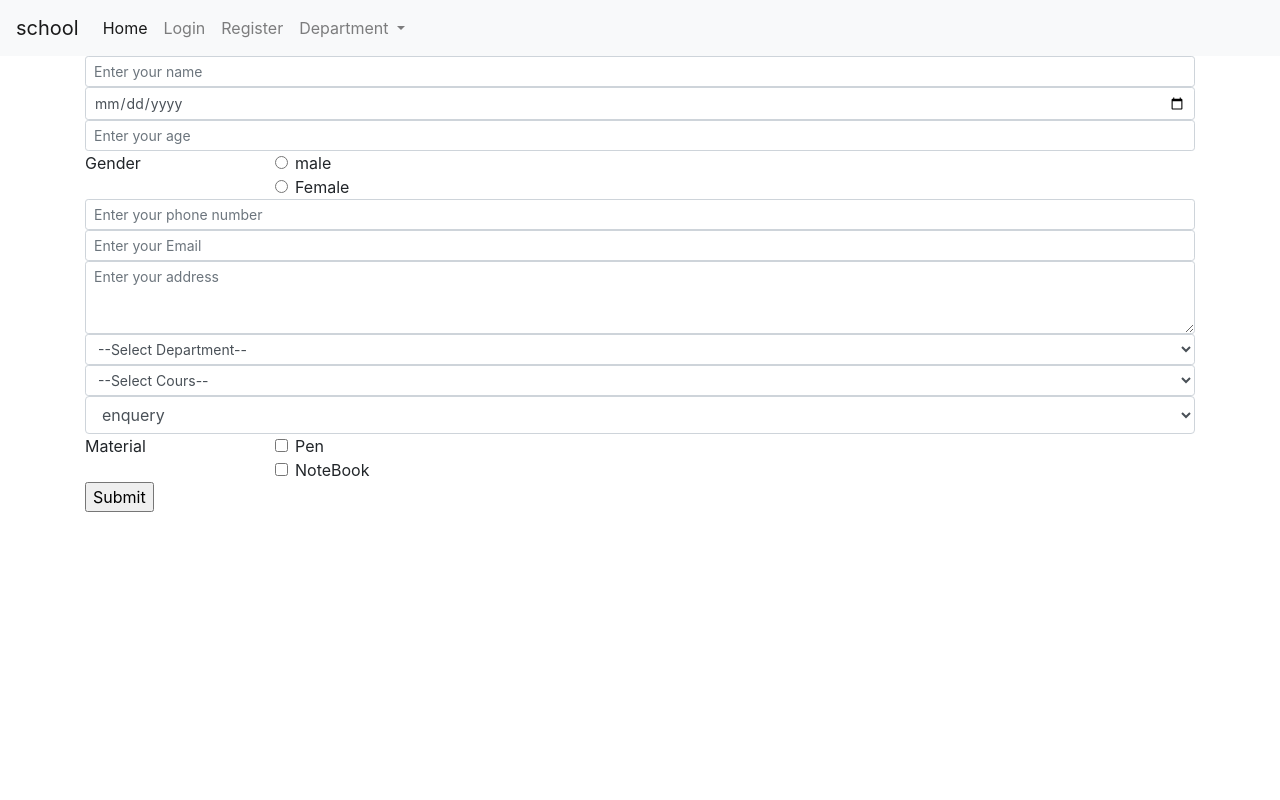
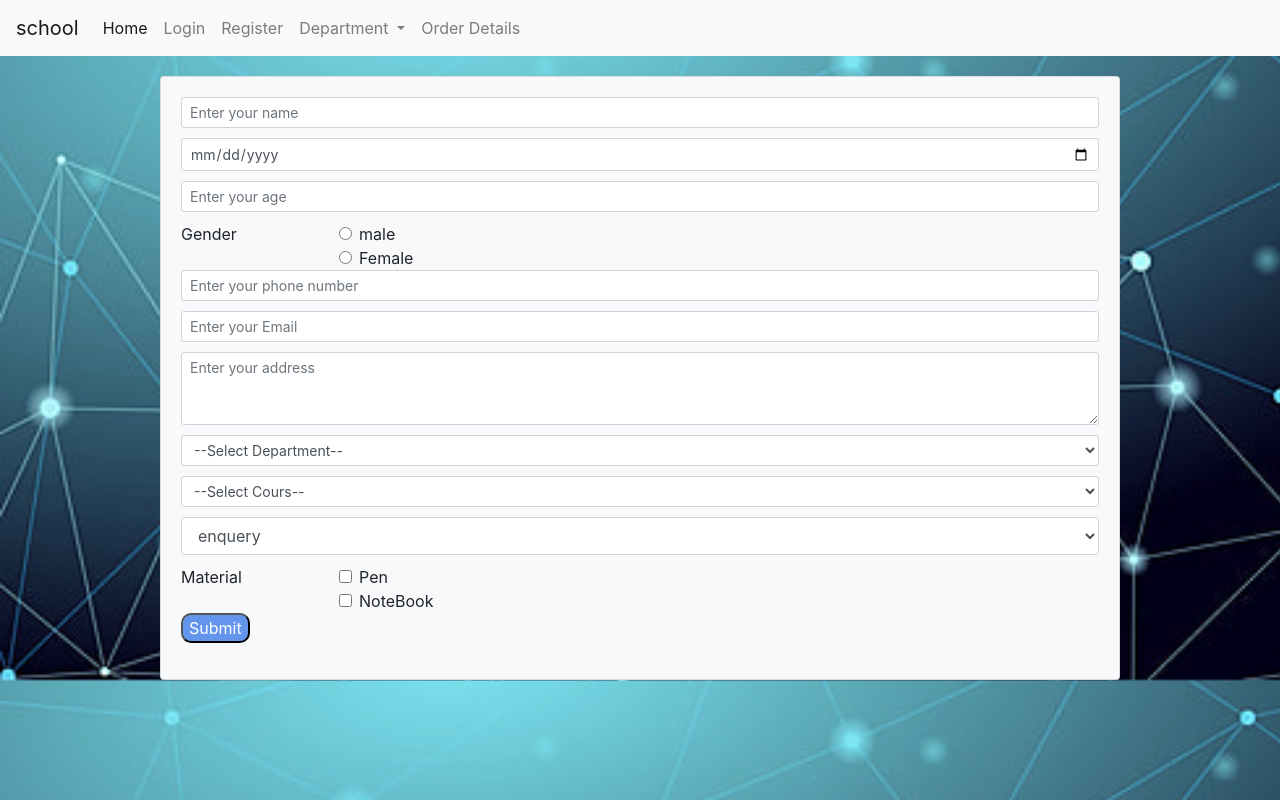
Before and after one commit to anasnnc/School_store, a Django app: page /form1/ in a window 1280 px wide. Run offline with Django 4.2, Linux system fonts and the light colour scheme; data comes from the database, SQL or seed files in the repository; both versions use the stored data as it was after the commit; some libraries are stand-ins or nearby versions.

Commit message:
add some css and order detail page

```diff
--- a/schoolstore/schoolApp/urls.py
+++ b/schoolstore/schoolApp/urls.py
@@ -8,6 +8,8 @@ urlpatterns = [
     path('',views.home,name='home'),
     path('stud_form/',views.stud_form,name='stud_form'),
     path('form1/',views.form1,name='form1'),
+    path('order_details/',views.orderDetail,name='orderDetail'),
+    path('details/<int:order_id>/',views.Details,name='Details'),
 ]
 if settings.DEBUG:
     urlpatterns += static(settings.STATIC_URL, document_root=settings.STATIC_ROOT)
--- a/schoolstore/schoolApp/views.py
+++ b/schoolstore/schoolApp/views.py
@@ -49,3 +49,10 @@ def form1(request):
 
 
     return render(request,form,{'department':deptcontext,'cours':corcontext})
+def orderDetail(request):
+    detail=orderForm.objects.all()
+    return render(request,'order_details.html',{'detail':detail})
+
+def Details(request,order_id):
+    detail1=orderForm.objects.get(id=order_id)
+    return render(request,'details.html',{'detail1':detail1})
--- /dev/null
+++ b/schoolstore/static/css/costum.css
@@ -0,0 +1,45 @@
+.login{
+    margin: auto;
+    margin-top: 50px;
+    align-items: center;
+    background-color: aqua;
+    padding: 100px;
+    line-break: auto;
+}
+.detail{
+    margin: auto;
+    margin-top: 50px;
+    align:center;
+}
+.name1{
+    margin-bottom: 10px;
+    border-radius: 10px;
+}
+.name2{
+    margin-bottom: 10px;
+}
+.psw{
+    margin-bottom: 10px;
+    border-radius: 10px;
+}
+.b2{
+    color: white;
+    border-radius: 10px;
+    background-color:lightgreen;
+}
+.b1{
+    color: white;
+    border-radius: 10px;
+    background-color: cornflowerblue;
+}
+.body1{
+
+
+}
+/*html {*/
+/*  background: no-repeat center center fixed;*/
+/*  -webkit-background-size: cover;*/
+/*  -moz-background-size: cover;*/
+/*  -o-background-size: cover;*/
+/*  background-size: cover;*/
+/*}*/
--- a/schoolstore/templates/base.html
+++ b/schoolstore/templates/base.html
@@ -4,15 +4,18 @@
 <head>
     <meta charset="UTF-8">
     <title>Title</title>
-
-    <link rel="stylesheet" href="https://cdn.jsdelivr.net/npm/bootstrap@4.0.0/dist/css/bootstrap.min.css" integrity="sha384-Gn5384xqQ1aoWXA+058RXPxPg6fy4IWvTNh0E263XmFcJlSAwiGgFAW/dAiS6JXm" crossorigin="anonymous">
+    <link rel="stylesheet" href="{% static 'css/costum.css' %}">
+    <link rel="stylesheet" href="https://cdn.jsdelivr.net/npm/bootstrap@4.0.0/dist/css/bootstrap.min.css" >
     <script src="https://ajax.googleapis.com/ajax/libs/jquery/3.5.1/jquery.min.js"></script>
     <script src="https://maxcdn.bootstrapcdn.com/bootstrap/3.4.1/js/bootstrap.min.js"></script>
 </head>
-<body>
+<body class="background_image" style="background-image: url({% static 'img/back.jpg' %});background-size: cover;">
 
 {% include 'nav.html' %}
+
+
 {% block content %}
+
 {% endblock %}
 
 {% for msg in messages %}
--- a/schoolstore/templates/form1.html
+++ b/schoolstore/templates/form1.html
@@ -5,16 +5,17 @@
 <div class="container">
 <form method="post">
     {% csrf_token %}
-
-           <div class="form-group">
-         <input class="form-control form-control-sm" type="text" name="name" placeholder="Enter your name">
-        <input class="form-control form-control-sm" type="date" name="DOB" >
-     <input class="form-control form-control-sm" type="number" name="age" placeholder="Enter your age">
+<div class="card  bg-light " style="width: 60rem;margin: auto;margin-top: 20px">
+    <div class="card-body">
+        <div class="form-group">
+         <input class="form-control form-control-sm name2" type="text" name="name" placeholder="Enter your name">
+        <input class="form-control form-control-sm name2" type="date" name="DOB" >
+     <input class="form-control form-control-sm name2" type="number" name="age" placeholder="Enter your age">
                <div class="row">
-      <legend class="col-form-label col-sm-2 pt-0">Gender</legend>
+      <legend class="col-form-label col-sm-2 pt-0" >Gender</legend>
       <div class="col-sm-10">
         <div class="form-check">
-          <input class="form-check-input" type="radio" name="gender" id="gridRadios1" value="male" >
+          <input class="form-check-input " type="radio" name="gender" id="gridRadios1" value="male" >
           <label class="form-check-label" for="gridRadios1">
             male
           </label>
@@ -27,24 +28,24 @@
           </div>
       </div>
                </div>
-               <input class="form-control form-control-sm" type="number" name="phone" placeholder="Enter your phone number">
-               <input class="form-control form-control-sm" type="email" name="mail" placeholder="Enter your Email">
-               <textarea class="form-control form-control-sm" rows="3" name="address" placeholder="Enter your address"></textarea>
+               <input class="form-control form-control-sm name2" type="number" name="phone" placeholder="Enter your phone number">
+               <input class="form-control form-control-sm name2" type="email" name="mail" placeholder="Enter your Email">
+               <textarea class="form-control form-control-sm name2" rows="3" name="address" placeholder="Enter your address"></textarea>
                <div>
-                    <select id="department" class="form-control form-control-sm" name="department" required>
+                    <select id="department" class="form-control form-control-sm name2" name="department" required>
                     <option value="0">--Select Department--</option>
                    {% for item in department %}
                     <option value="{{ item.id }}">{{ item.departmentName }}</option>
                    {% endfor %}
                 </select>
-                <select id="Cours" class="form-control form-control-sm" name="cours" required>
+                <select id="Cours" class="form-control form-control-sm name2" name="cours" required>
                     <option value="0">--Select Cours--</option>
                    {% for item in cours %}
                     <option value="{{ item.dptid_id }}">{{ item.cours_name }}</option>
                    {% endfor %}
                 </select>
                </div>
-                <select class="form-control form-contol-sm" name="purpose">
+                <select class="form-control form-contol-sm name2" name="purpose">
                     <option disabled="true">--Purpose--</option>
                     <option value="enquery">enquery</option>
                     <option value="return">return</option>
@@ -53,7 +54,7 @@
 
                 </select>
            <div class="row">
-      <legend class="col-form-label col-sm-2 pt-0">Material</legend>
+      <legend class="col-form-label col-sm-2 pt-0 name2">Material</legend>
       <div class="col-sm-10">
         <div class="form-check">
             <input class="form-check-input" type="checkbox" value="pen" name="meterial" id="defaultCheck1">
@@ -69,7 +70,7 @@
         </div>
       </div>
            </div>
-           <input type="submit">
+           <input type="submit" class="b1">
 
               <div class="form-outline">
                       {% for msg in messages %}
@@ -78,17 +79,10 @@
                       {% endfor %}
                     </div>
 
-
-
-
-
-
+    </div>
 
     </div>
-
-
-
-
+</div>
 </form>
     </div>
 <script>
--- a/schoolstore/templates/home.html
+++ b/schoolstore/templates/home.html
@@ -8,7 +8,7 @@
 <body>
 {% block content %}
     {% if user.is_authenticated %}
-    <a href="{% url 'schoolApp:stud_form' %}" class="btn btn-primary">order details</a>
+    <a href="{% url 'schoolApp:stud_form' %}" class="btn btn-primary">order </a>
     {% else %}
     <a href="{% url 'credential:login' %}" class="btn btn-primary">student Form</a>
     {% endif %}
--- a/schoolstore/templates/nav.html
+++ b/schoolstore/templates/nav.html
@@ -32,6 +32,9 @@
           <a class="dropdown-item" href="#">Commerce</a>
         </div>
       </li>
+      <li class="nav-item">
+        <a class="nav-link" href="{% url 'schoolApp:orderDetail' %}">Order Details</a>
+      </li>
     </ul>
   </div>
 </nav>
```
Also changed, not shown: schoolstore/templates/details.html (added, +42 -0 lines), schoolstore/templates/login.html (+13 -6 lines), schoolstore/templates/order_details.html (added, +36 -0 lines), schoolstore/templates/register.html (+10 -4 lines), schoolstore/db.sqlite3, schoolstore/static/img/back.jpg (added).
